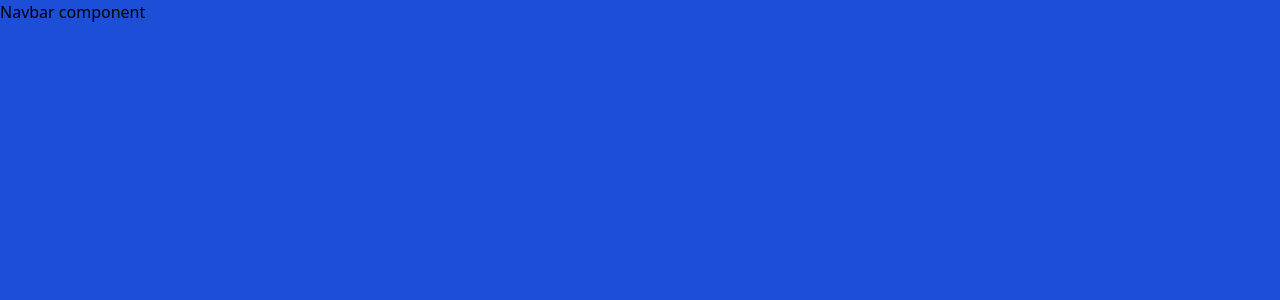
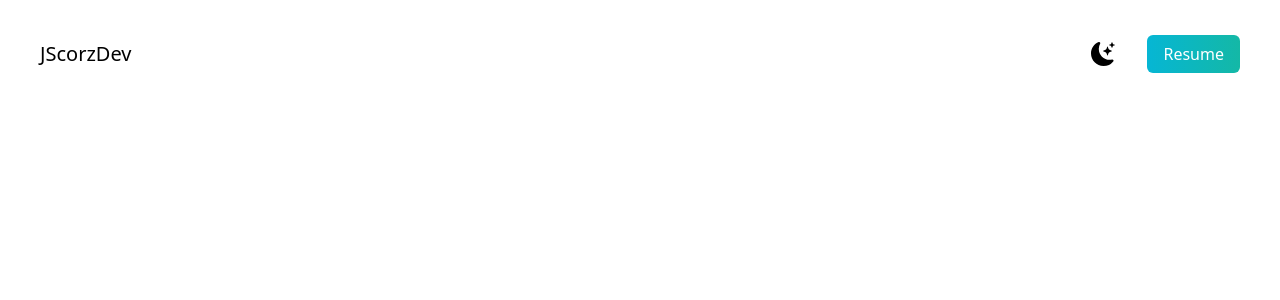
Before and after one commit to Jscorz/Portfolio-React-Tailwind, a Next.js app: page / in a window 1280 px wide. Shown: the top 300 px of the page. Built offline with nearby package versions, Linux system fonts and the light colour scheme.

Commit message:
added section to index js as a container element instead of navbar, and built out navbar with JScorzDev on left and moon icon and resume button on right side

```diff
--- a/components/Navbar.js
+++ b/components/Navbar.js
@@ -1,10 +1,23 @@
-import React from "react";
+import { BsFillMoonStarsFill } from "react-icons/bs";
 
 const Navbar = () => {
 	return (
-		<section className='bg-blue-700 min-h-screen'>
-			<h1>Navbar component</h1>
-		</section>
+		<nav className='py-10 mb-12 flex justify-between'>
+			<h1 className='text-xl'>JScorzDev</h1>
+			<ul className='flex items-center'>
+				<li>
+					<BsFillMoonStarsFill className='cursor-pointer text-2xl' />
+				</li>
+				<li>
+					<a
+						className='bg-gradient-to-r from-cyan-500 to-teal-500 text-white px-4 py-2 rounded-md ml-8'
+						href='#'
+					>
+						Resume
+					</a>
+				</li>
+			</ul>
+		</nav>
 	);
 };
 
--- a/pages/index.js
+++ b/pages/index.js
@@ -10,8 +10,10 @@
 				<meta name='viewport' content='width=device-width, initial-scale=1' />
 				<link rel='icon' href='/favicon.ico' />
 			</Head>
-			<main>
-				<Navbar />
+			<main className='bg-white px-10'>
+				<section className='min-h-screen'>
+					<Navbar />
+				</section>
 			</main>
 		</>
 	);
```
